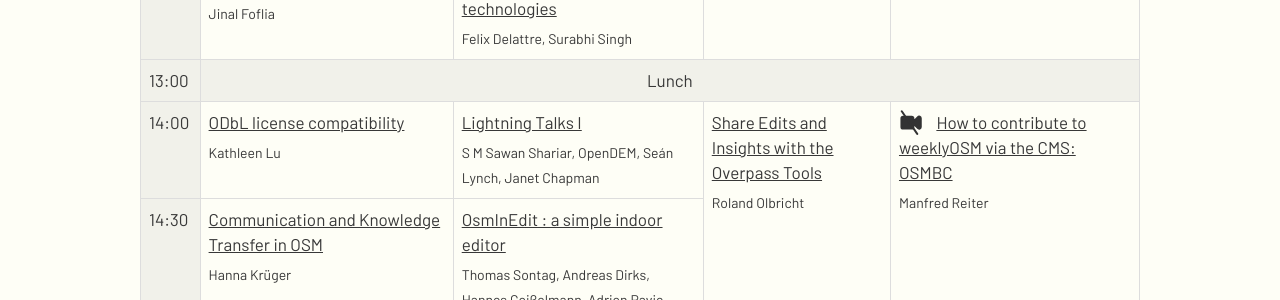
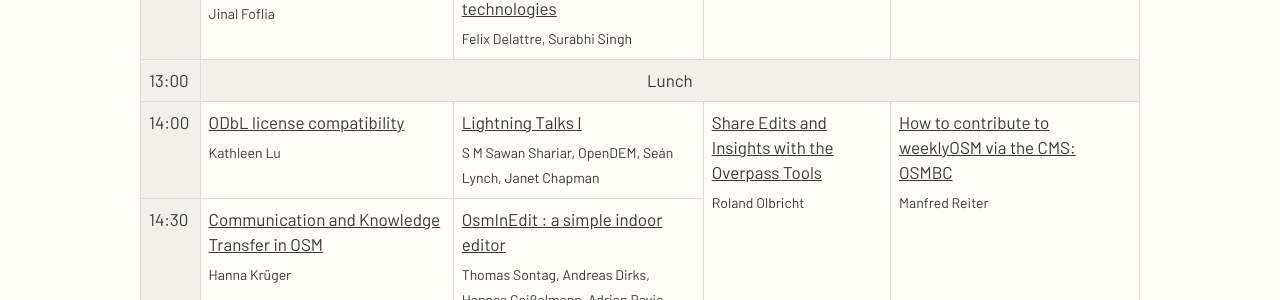
Before and after one commit to openstreetmap/stateofthemap-2019, a Jekyll site: the page built from program/index.html, in a window 1280 px wide and 900 px high, scrolled down 1083 px. Shown: the part 150-450 px from the top of the window. Built offline with Jekyll 4.4.1, drawn with Linux system fonts in a browser that asks for light colours.

Commit message:
Rebuild schedule with updated templates
Remove no_video icon from sessions which are in rooms with no video
recording.

Fixes #31

```diff
--- a/_includes/schedule/_general.html
+++ b/_includes/schedule/_general.html
@@ -136,7 +136,7 @@
 </td>
 
                             <td rowspan="2" id="session_JJUFQT">
-    <img class="noRecordingDark" src="/img/novideo-dark.svg" height="25" alt="no recording" title="This event will not be recorded.">    <a href="/sessions/JJUFQT">How to contribute to weeklyOSM via the CMS: OSMBC</a>
+        <a href="/sessions/JJUFQT">How to contribute to weeklyOSM via the CMS: OSMBC</a>
         <br><span class="speaker">Manfred Reiter
     </span>
 </td>
```
